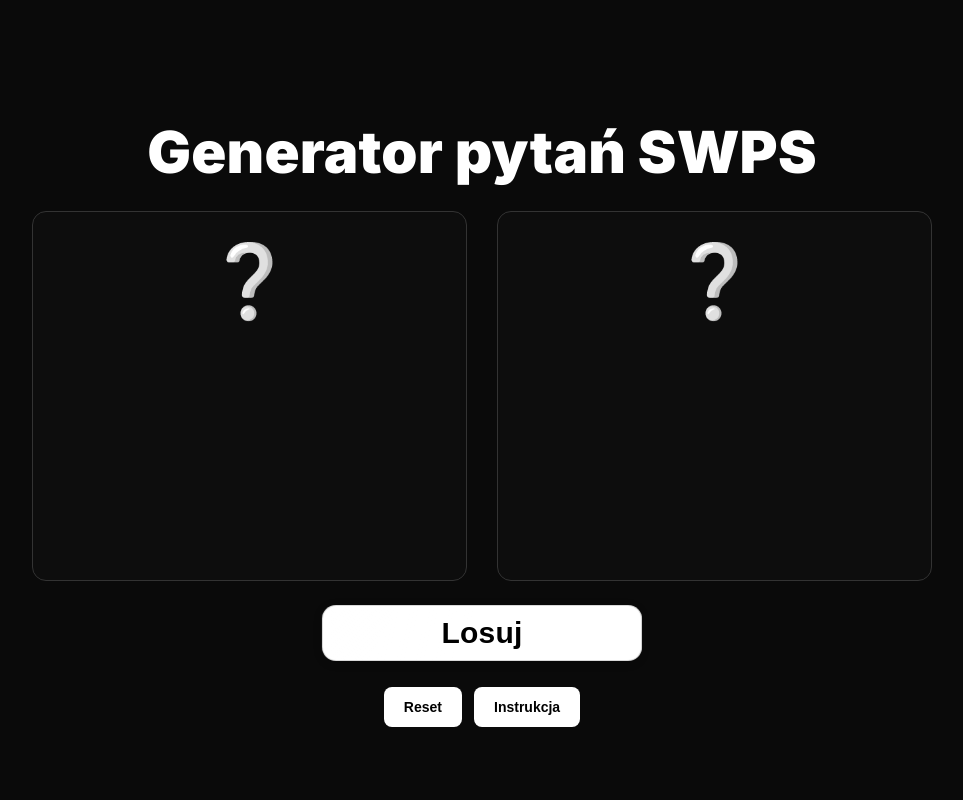
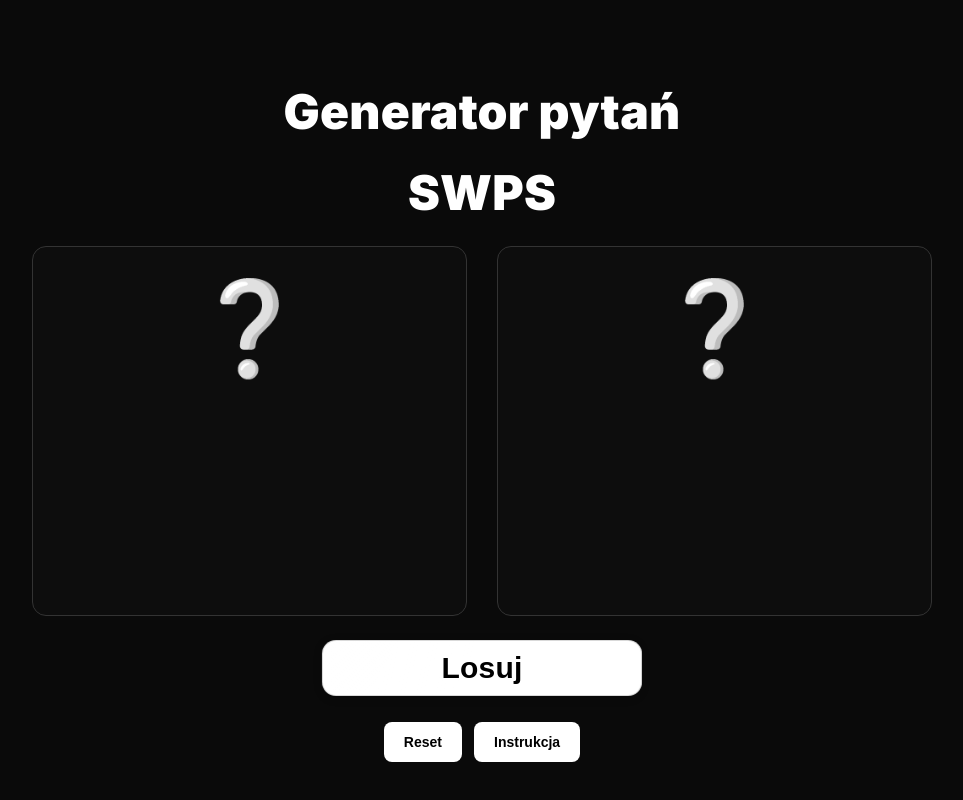
Before and after one commit to Sayukoo/generator-pytan-swps, a plain HTML site: page index.html in a window 1280 px wide. Shown: the whole page, without its empty margins (158-1121 px from the left). Drawn offline with Linux system fonts and the light colour scheme.

Commit message:
Wizerunkowe zmiany

```diff
--- a/index.html
+++ b/index.html
@@ -12,7 +12,8 @@
 </head>
 <body>
   <div class="app">
-    <h1 class="app-title">Generator pytań SWPS</h1>
+    <h1 class="app-title">Generator pytań </h1>
+    <h1 class="app-title">SWPS</h1>
     <div class="cards">
       <div class="card">
         <div class="num" id="numA"> ❔ </div>
--- a/styles.css
+++ b/styles.css
@@ -35,7 +35,7 @@
     h1 { margin: 0; }
     .app-title {
       font-weight: 900;
-      font-size: 58px;
+      font-size: 48px;
       letter-spacing: .2px;
       margin-top: 4px;
     }
@@ -62,7 +62,7 @@
       overflow: hidden;
     }
     .card:hover { transform: scale(1.03); border-color: #fff; }
-    .num { font-size: 72px; font-weight: 900; margin-bottom: 12px; }
+    .num { font-size: 92px; font-weight: 900; margin-bottom: 12px; }
     .question {
       font-size: 16px;
       color: var(--fg);
```
